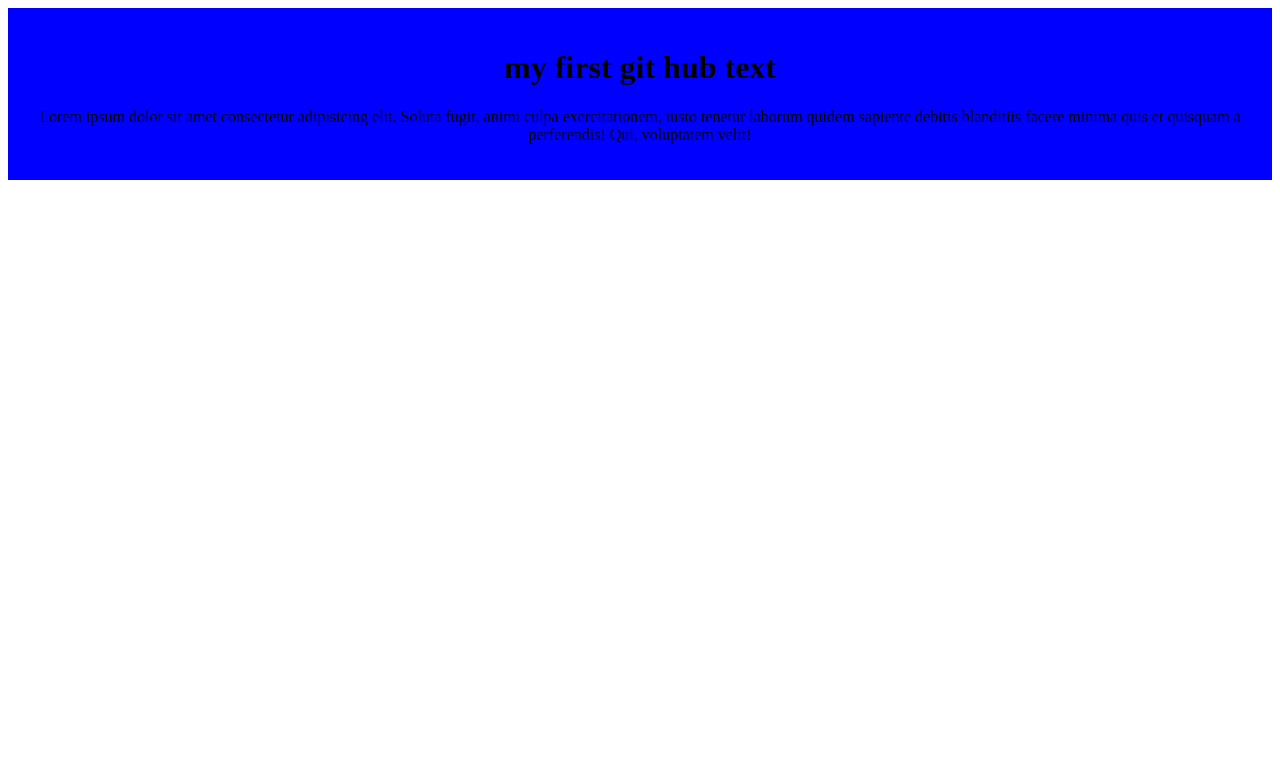
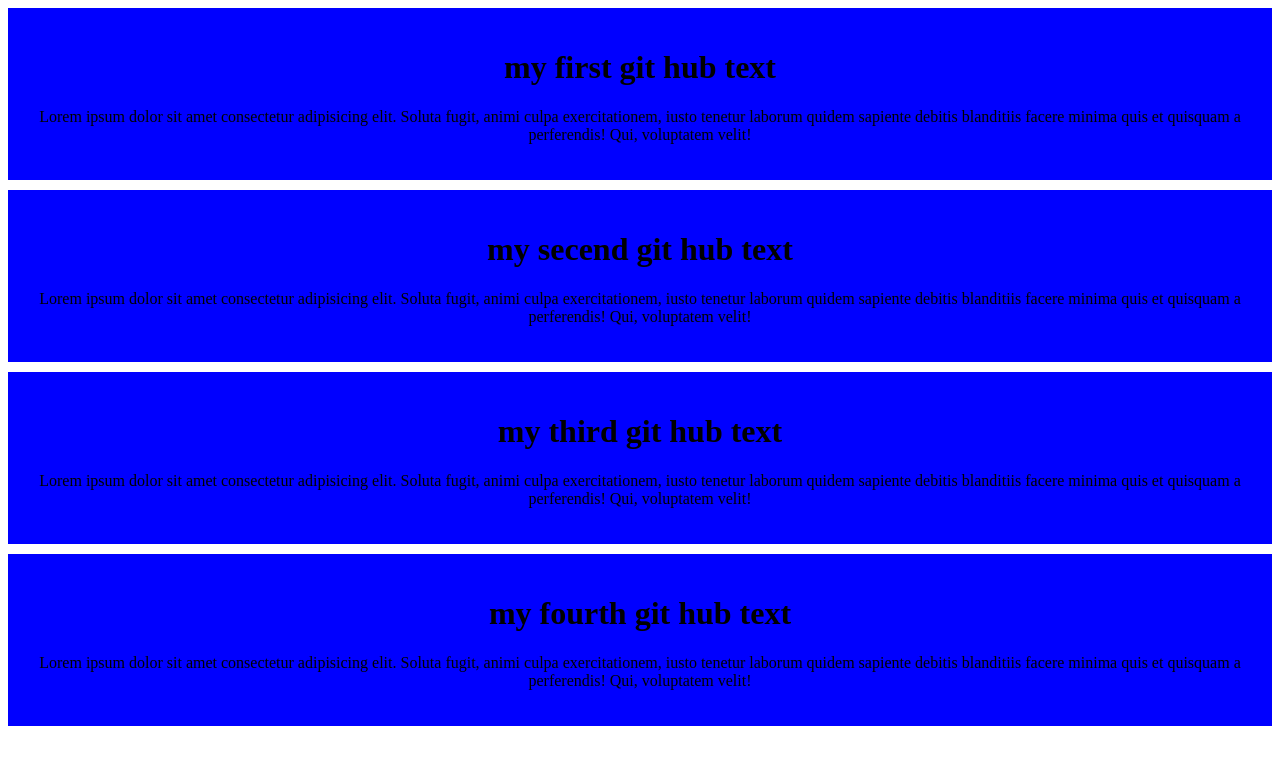
Before and after one commit to sanchyadebnath/book-store, a plain HTML site: page index.html in a window 1280 px wide. Drawn offline with Linux system fonts and the light colour scheme.

Commit message:
added my secend third and fourth blog

```diff
--- a/index.html
+++ b/index.html
@@ -13,12 +13,21 @@
 </div>
 
 
+<div>
+    <h1>my secend git hub text</h1>
+<p>Lorem ipsum dolor sit amet consectetur adipisicing elit. Soluta fugit, animi culpa exercitationem, iusto tenetur laborum quidem sapiente debitis blanditiis facere minima quis et quisquam a perferendis! Qui, voluptatem velit!</p>
+</div>
+
+<div>
+    <h1>my third git hub text</h1>
+<p>Lorem ipsum dolor sit amet consectetur adipisicing elit. Soluta fugit, animi culpa exercitationem, iusto tenetur laborum quidem sapiente debitis blanditiis facere minima quis et quisquam a perferendis! Qui, voluptatem velit!</p>
+</div>
 
 
-
-
+<div>
+    <h1>my fourth git hub text</h1>
+<p>Lorem ipsum dolor sit amet consectetur adipisicing elit. Soluta fugit, animi culpa exercitationem, iusto tenetur laborum quidem sapiente debitis blanditiis facere minima quis et quisquam a perferendis! Qui, voluptatem velit!</p>
 </div>
-
 
 
 
--- a/style/blog.css
+++ b/style/blog.css
@@ -2,4 +2,8 @@ div{
 background-color: blue;
 padding: 20px;
 text-align: center;
+margin-bottom: 10px;
+
+
 }
+ma
```
